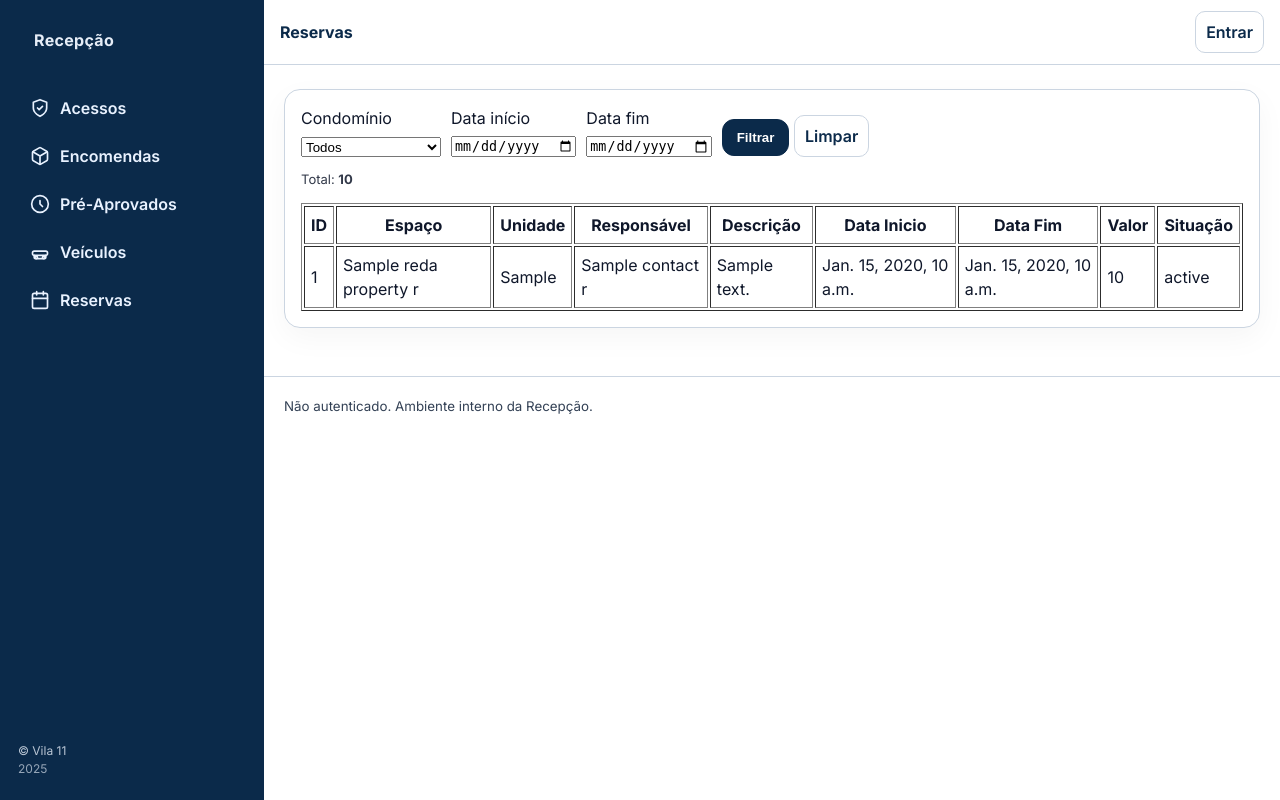
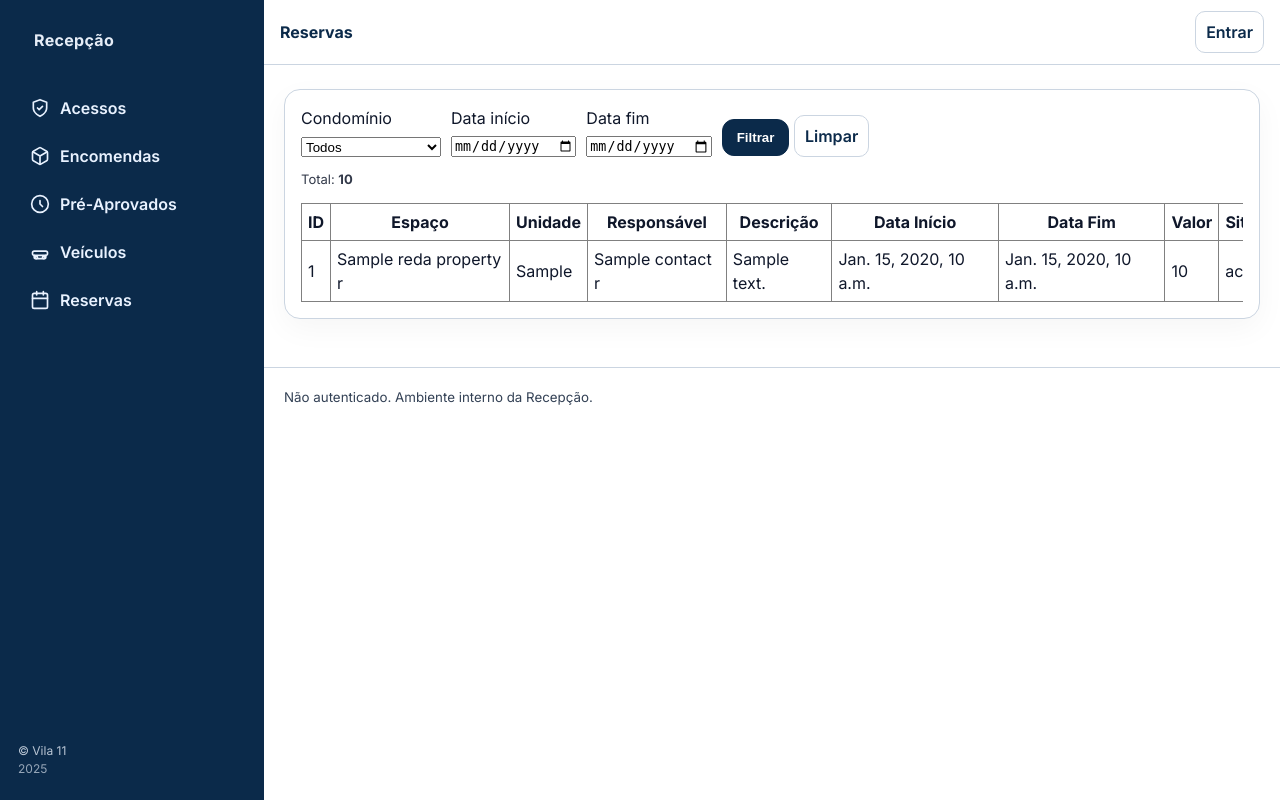
Before and after one commit to ThiagoVila11/portaria, a Django app: template templates/portaria/reservas_unidades.html in a window 1280 px wide. Run offline with Django 5.2, Linux system fonts and the light colour scheme; the template is opened without the code that fills it: most values are stand-ins (such as "Sample title", 1, 10 or a date in 2020).

Commit message:
datas das reservas e frame

```diff
--- a/templates/portaria/reservas_unidades.html
+++ b/templates/portaria/reservas_unidades.html
@@ -3,9 +3,9 @@
 {% block page_title %}Reservas{% endblock %}
 
 {% block content %}
-<div class="card" style="padding:16px">
+<div class="card" style="padding:16px; overflow-x:auto;">
 
-  <form method="get" style="display:flex; gap:10px; margin-bottom:12px">
+  <form method="get" style="display:flex; gap:10px; margin-bottom:12px; flex-wrap: wrap;">
     <label style="display:grid; gap:6px">
       <span>Condomínio</span>
       <select name="condominio">
@@ -34,37 +34,43 @@
     </div>
   </form>
 
+  <p class="muted">Total: <strong>{{ total }}</strong></p>
 
-  <p class="muted">Total: <strong>{{ total }}</strong></p>
-  <table border="1" cellpadding="6" width="100%">
+  <div style="overflow-x:auto;">
+    <table border="1" cellpadding="6" width="100%" style="border-collapse: collapse; min-width: 1000px;">
+      <thead>
         <tr>
           <th>ID</th>
           <th>Espaço</th>
           <th>Unidade</th>
           <th>Responsável</th>
           <th>Descrição</th>
-      <th>Data Inicio</th>
+          <th>Data Início</th>
           <th>Data Fim</th>
           <th>Valor</th>
           <th>Situação</th>
-
         </tr>
+      </thead>
+      <tbody>
         {% for v in reservas %}
         <tr>
           <td>{{ v.Id }}</td>
           <td>{{ v.reda__Property__r.Name }}</td>
-      <td>{{ v.Opportunity_property__c}}</td>
+          <td>{{ v.Opportunity_property__c }}</td>
           <td>{{ v.Contact__r.Name }}</td>
           <td>{{ v.reda__Description__c }}</td>
-      <td>{{ v.reda__Start_Datetime__c }}</td>
-      <td>{{ v.reda__End_Datetime__c }}</td>
+          <td>{{ v.reda__Start_Datetime__c}}</td>
+          <td>{{ v.reda__End_Datetime__c}}</td>
           <td>{{ v.reda__Total_Booking_Amount__c }}</td>
           <td>{{ v.Status_PT }}</td>
-
         </tr>
         {% empty %}
-    <tr><td colspan="6">Nenhuma reserva encontrado.</td></tr>
+        <tr><td colspan="9">Nenhuma reserva encontrada.</td></tr>
         {% endfor %}
+      </tbody>
     </table>
   </div>
+
+</div>
+
 {% endblock %}
```
Lines whose indentation alone changed are shown as unchanged.
